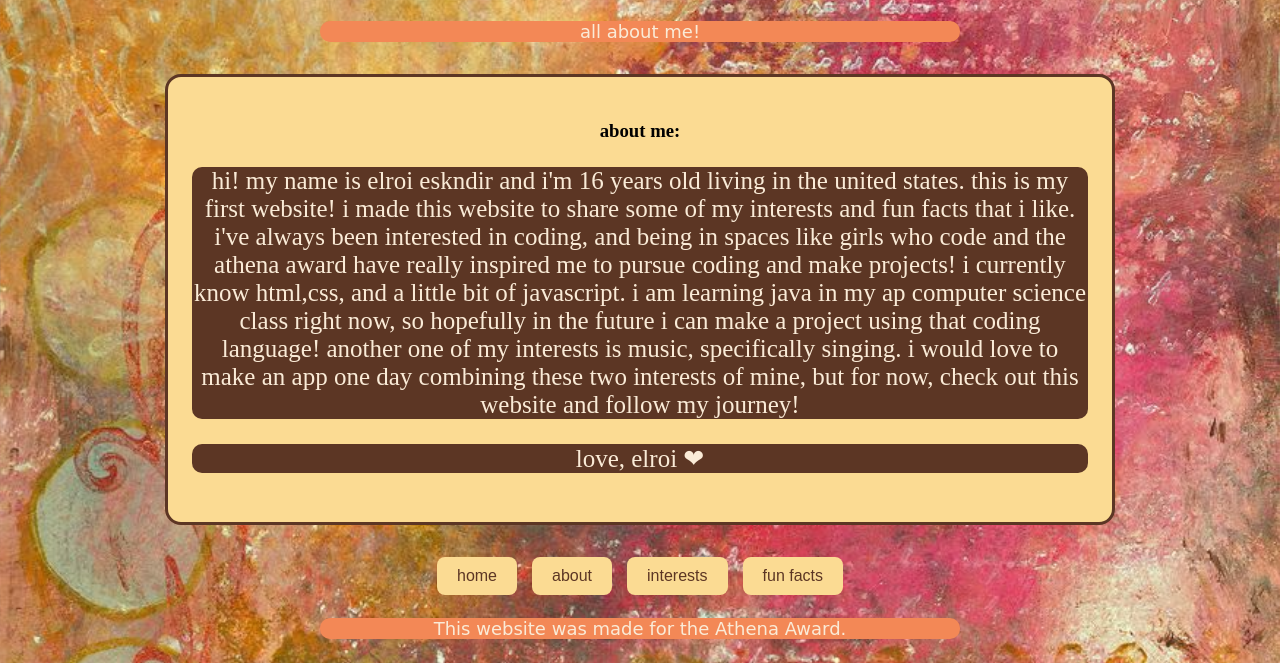
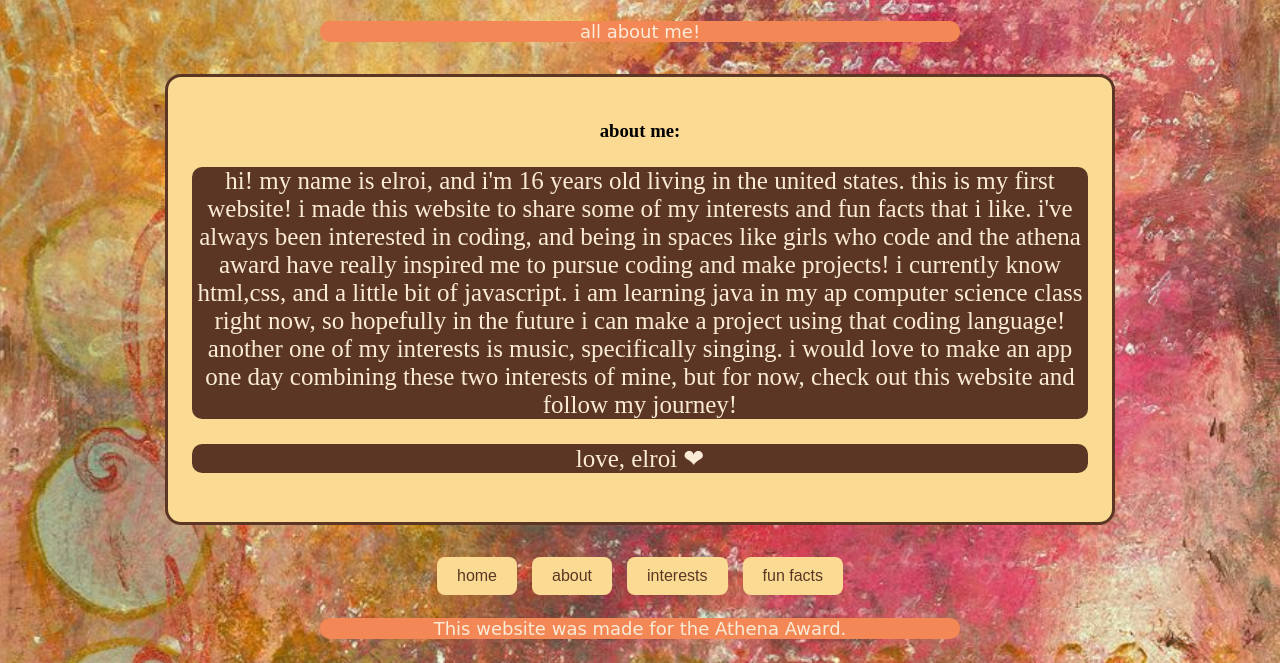
Before and after one commit to itsxelliex-cyber/website, a plain HTML site: page page3.html in a window 1280 px wide. Shown: the part 188-851 px from the top of the page. Drawn offline with Linux system fonts and the light colour scheme.

Commit message:
Update page3.html

```diff
--- a/page3.html
+++ b/page3.html
@@ -20,7 +20,7 @@
    <div class="color-box">
     <h3> about me: </h3>
     <p>
-        hi! my name is elroi eskndir and i'm 16 years old living in the united states. this is my first website!
+        hi! my name is elroi, and i'm 16 years old living in the united states. this is my first website!
         i made this website to share some of my interests and fun facts that i like. i've always been interested in coding, and being in spaces like girls who code and the athena award have really inspired me to pursue coding and make projects!
         i currently know html,css, and a little bit of javascript. i am learning java in my ap computer science class right now, so hopefully in the future i can make a project using that coding language!
         another one of my interests is music, specifically singing. i would love to make an app one day combining these two interests of mine, but for now, check out this website and follow my journey!
```
